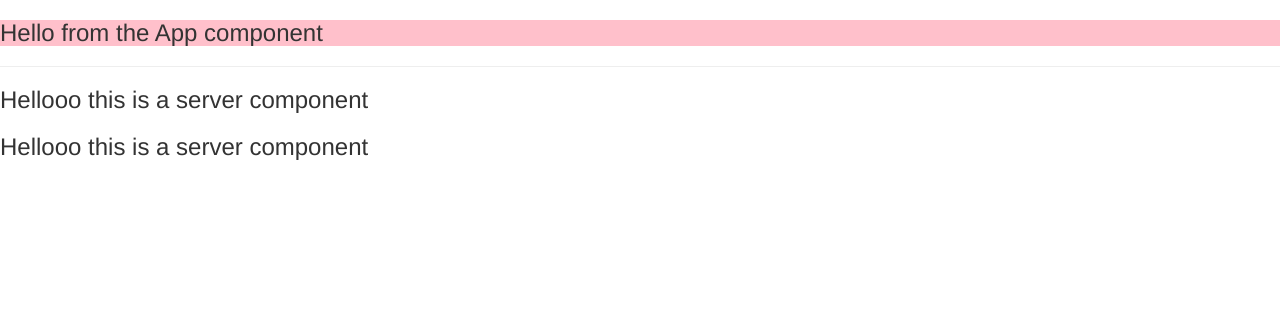
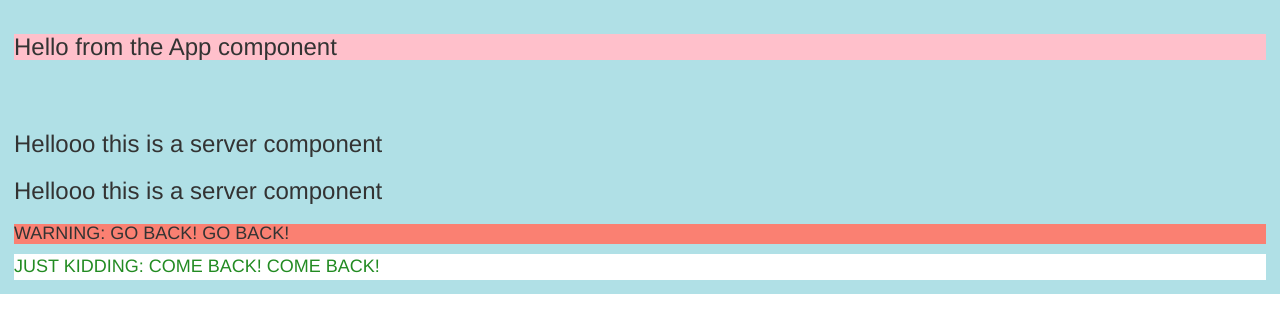
Before and after one commit to rghatore/angular-udemy-max, an Angular app: page / in a window 1280 px wide. Shown: the top 332 px of the page. Built offline with nearby package versions, Linux system fonts and the light colour scheme.

Commit message:
assignment 1: practicing components

```diff
--- a/src/app/app.component.css
+++ b/src/app/app.component.css
@@ -6,5 +6,12 @@ h3 {
 :host {
   /* width: 100vw; */
   /* margin: 1em; */
+  padding: 1em;
+  display: flex;
+  flex-direction: column;
   background-color: powderblue;
 }
+
+.success-msg {
+  background-color: white;
+}
--- a/src/app/app.component.html
+++ b/src/app/app.component.html
@@ -4,4 +4,8 @@
 -->
 <h3>Hello from the App component</h3>
 <hr>
-<app-servers></app-servers>
+<app-servers>
+  <!-- <warning></warning> THIS DOESN'T WORK -->
+</app-servers>
+<warning></warning>
+<section class="success-msg"></section>
--- a/src/app/app.component.ts
+++ b/src/app/app.component.ts
@@ -6,6 +6,6 @@ import { Component } from '@angular/core';
   styleUrls: ['./app.component.css']
 })
 export class AppComponent {
-  // title = 'angular-udemy-max'; // used in section 1
+  title = 'angular-udemy-max'; // used in section 1
   // message = "hello world" // used in section 1
 }
--- a/src/app/app.module.ts
+++ b/src/app/app.module.ts
@@ -5,12 +5,16 @@ import { BrowserModule } from '@angular/platform-browser';
 import { AppComponent } from './app.component';
 import { ServerComponent } from './server/server.component';
 import { ServersComponent } from './servers/servers.component';
+import { SuccessComponent } from './success/success.component';
+import { WarningComponent } from './warning/warning.component';
 
 @NgModule({
   declarations: [
     AppComponent,
     ServerComponent,
-    ServersComponent // adding custom component // section 2
+    ServersComponent, // adding custom component // section 2
+    WarningComponent,
+    SuccessComponent
   ],
   imports: [
     BrowserModule,  // extra modules to use within the app
--- /dev/null
+++ b/src/app/success/success.component.css
@@ -0,0 +1,5 @@
+p {
+  margin: 0;
+  font-size: large;
+  color: forestgreen;
+}
--- /dev/null
+++ b/src/app/success/success.component.ts
@@ -0,0 +1,13 @@
+import { Component } from '@angular/core';
+
+@Component({
+  selector: '.success-msg',
+  template: `
+    <p>JUST KIDDING: COME BACK! COME BACK!</p>
+  `,
+  styleUrls: ['./success.component.css']
+})
+
+export class SuccessComponent {
+
+}
--- /dev/null
+++ b/src/app/warning/warning.component.html
@@ -0,0 +1 @@
+<h4>WARNING: GO BACK! GO BACK!</h4>
--- /dev/null
+++ b/src/app/warning/warning.component.ts
@@ -0,0 +1,11 @@
+import { Component } from '@angular/core';
+
+@Component({
+  selector: 'warning',
+  templateUrl: './warning.component.html',
+  styles: ['h4 { background-color: salmon }']
+})
+
+export class WarningComponent {
+
+}
```
